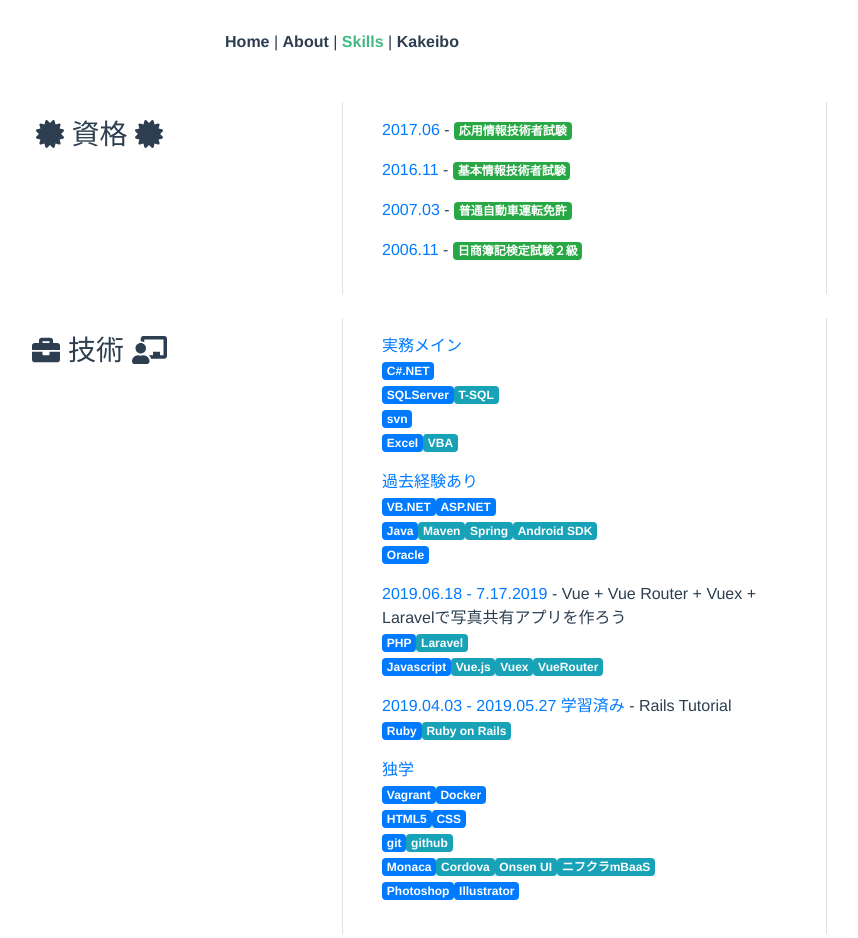
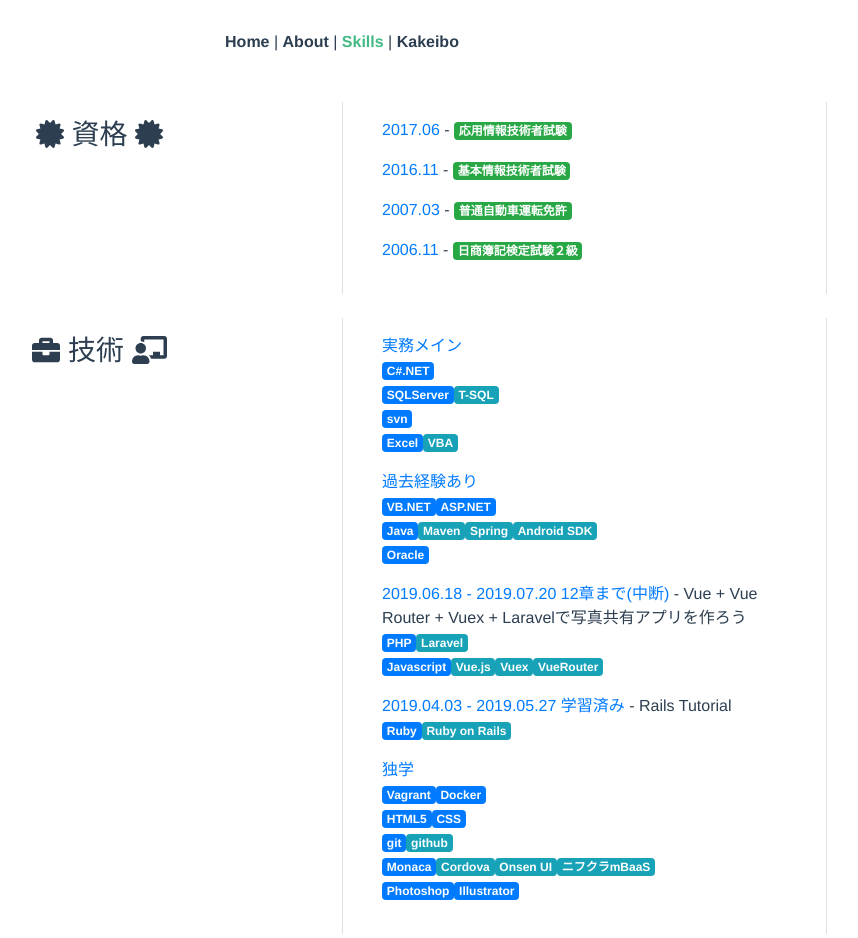
Before and after one commit to shin0825/VuejsPortfolio, a Vue app: page /skills in a window 1280 px wide. Shown: the top 938 px of the page, without its empty margins (298-1156 px from the left). Built offline with nearby package versions, Linux system fonts and the light colour scheme; a web font is replaced by a local one.

Commit message:
Vue+Laravelチュートリアルについて記載を変更

```diff
--- a/src/views/Skills.vue
+++ b/src/views/Skills.vue
@@ -71,7 +71,7 @@
               <span class="badge badge-primary">Oracle</span>
             </p>
             <p class="card-context">
-              <span class="text-primary">2019.06.18 - <nowDate /></span>
+              <span class="text-primary">2019.06.18 - 2019.07.20 12章まで(中断)</span>
                - <span>Vue + Vue Router + Vuex + Laravelで写真共有アプリを作ろう</span>
               <br>
               <span class="badge badge-primary">PHP</span>
```
